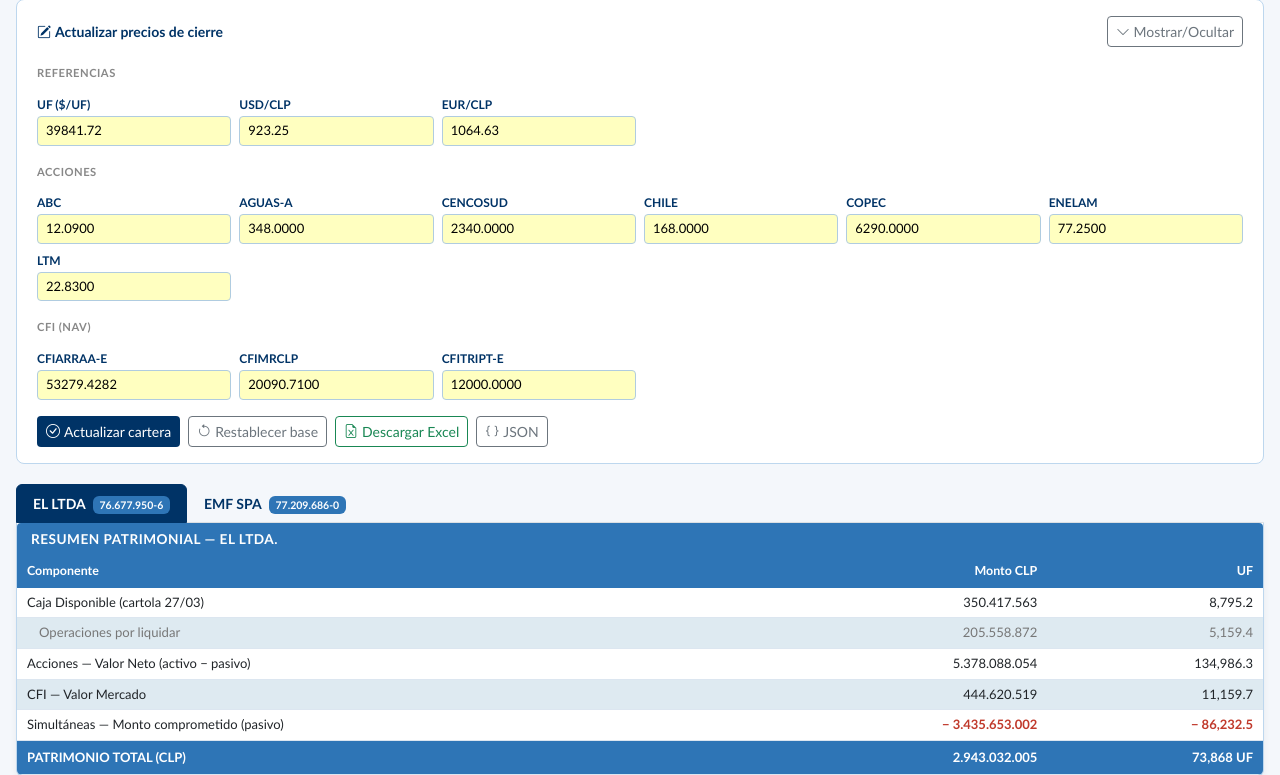
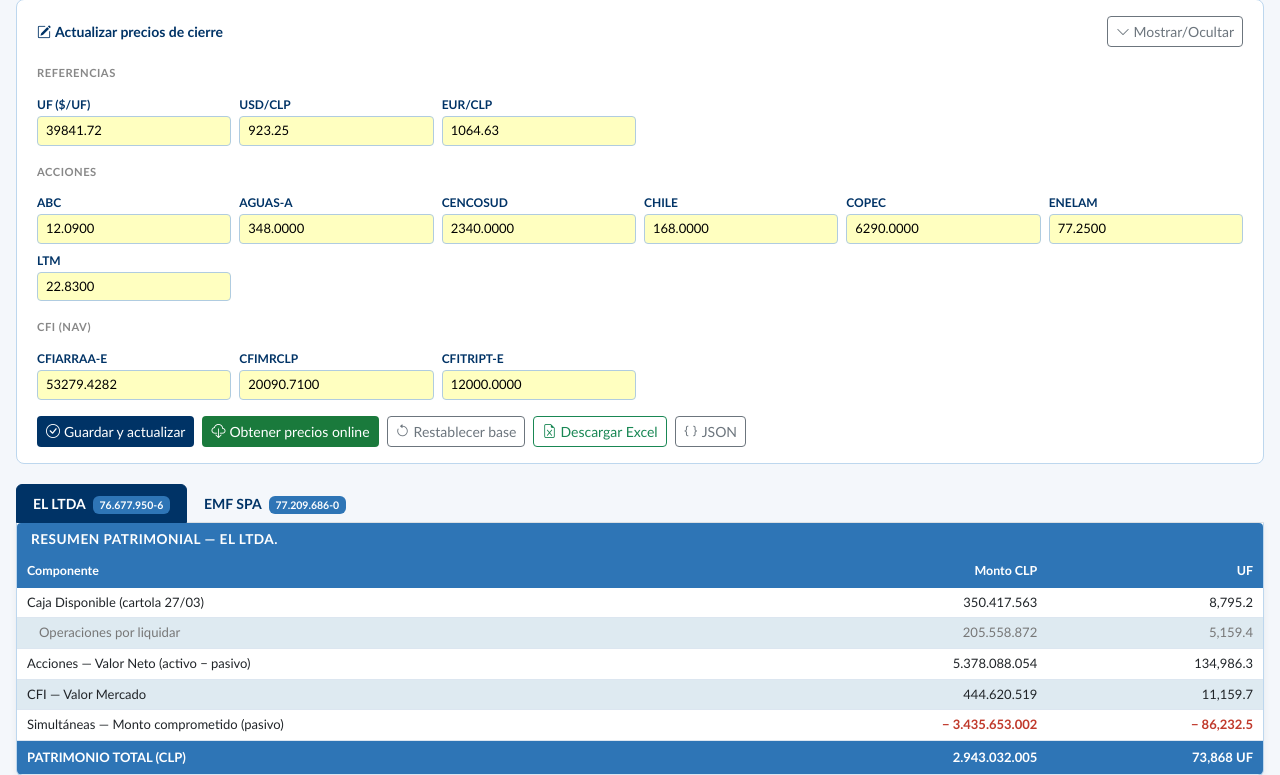
Before and after one commit to ierrazuriz/cartera-bci, a Flask app: page / in a window 1280 px wide. Shown: the part 223-998 px from the top of the page. Run offline with Flask 3, Linux system fonts and the light colour scheme.

Commit message:
Add auto price fetching via yfinance + mindicador.cl (UF)

```diff
--- a/app.py
+++ b/app.py
@@ -5,6 +5,7 @@ En Railway: gunicorn app:app
 """
 import os
 import json
+import requests as _requests
 from datetime import date
 from flask import Flask, render_template, request, redirect, url_for, send_file, jsonify
 from cartera_calc import (
@@ -147,6 +148,61 @@ def download_excel():
         return f"Error generando Excel: {e}", 500
 
 
+@app.route("/api/precios_auto")
+def precios_auto():
+    """Obtiene precios actuales via yfinance (Yahoo Finance) + mindicador.cl para UF."""
+    import yfinance as yf
+
+    precios = load_precios()
+    errores = []
+    actualizados = []
+
+    # ── Acciones y FX — yfinance ──────────────────────────────────────────
+    TICKERS_YF = {
+        "ABC":      "ABC.SN",
+        "AGUAS-A":  "AGUAS-A.SN",
+        "CENCOSUD": "CENCOSUD.SN",
+        "CHILE":    "CHILE.SN",
+        "COPEC":    "COPEC.SN",
+        "ENELAM":   "ENELAM.SN",
+        "LTM":      "LTM.SN",
+        "USD":      "USDCLP=X",
+        "EUR":      "EURCLP=X",
+    }
+    try:
+        symbols = list(TICKERS_YF.values())
+        data = yf.download(symbols, period="1d", auto_adjust=True, progress=False)
+        closes = data["Close"].iloc[-1] if not data.empty else {}
+
+        sym_to_nem = {v: k for k, v in TICKERS_YF.items()}
+        for sym, precio in closes.items():
+            nem = sym_to_nem.get(sym)
+            if nem and precio and float(precio) > 0:
+                precios[nem] = round(float(precio), 4)
+                actualizados.append(nem)
+            elif nem:
+                errores.append(f"{nem}: sin precio en Yahoo Finance")
+    except Exception as e:
+        errores.append(f"yfinance: {e}")
+
+    # ── UF — mindicador.cl ────────────────────────────────────────────────
+    try:
+        r = _requests.get("https://mindicador.cl/api/uf", timeout=8)
+        r.raise_for_status()
+        uf_val = r.json()["serie"][0]["valor"]
+        precios["UF"] = round(float(uf_val), 2)
+        actualizados.append("UF")
+    except Exception as e:
+        errores.append(f"UF (mindicador.cl): {e}")
+
+    return jsonify({
+        "precios":      precios,
+        "actualizados": actualizados,
+        "errores":      errores,
+        "manuales":     ["CFIARRAA-E", "CFIMRCLP", "CFITRIPT-E"],
+    })
+
+
 @app.route("/api/estado")
 def api_estado():
     """Endpoint JSON con el estado actual de la cartera."""
--- a/requirements.txt
+++ b/requirements.txt
@@ -1,3 +1,5 @@
 flask>=3.0
 openpyxl>=3.1.5
 gunicorn>=21.0
+requests>=2.31
+yfinance>=0.2.50
--- a/templates/index.html
+++ b/templates/index.html
@@ -96,7 +96,11 @@
 
       <div class="d-flex gap-2 mt-3 flex-wrap">
         <button type="submit" class="btn btn-sm" style="background:var(--bci-navy);color:#fff;">
-          <i class="bi bi-check-circle me-1"></i>Actualizar cartera
+          <i class="bi bi-check-circle me-1"></i>Guardar y actualizar
+        </button>
+        <button type="button" id="btnAuto" onclick="obtenerOnline()"
+          class="btn btn-sm" style="background:#1a7a3c;color:#fff;">
+          <i class="bi bi-cloud-download me-1"></i>Obtener precios online
         </button>
         <form method="post" action="/reset" style="display:inline;">
           <button type="submit" class="btn btn-sm btn-outline-secondary"
@@ -510,4 +514,39 @@
 
 </div>{# /tab-content #}
 
+<script>
+async function obtenerOnline() {
+  const btn = document.getElementById('btnAuto');
+  const orig = btn.innerHTML;
+  btn.disabled = true;
+  btn.innerHTML = '<span class="spinner-border spinner-border-sm me-1"></span>Obteniendo...';
+
+  try {
+    const r = await fetch('/api/precios_auto');
+    const data = await r.json();
+
+    // Actualiza los inputs del formulario
+    for (const [key, val] of Object.entries(data.precios)) {
+      const inp = document.querySelector(`input[name="${key}"]`);
+      if (inp) inp.value = parseFloat(val).toFixed(4);
+    }
+
+    // Feedback
+    let msg = `Actualizados: ${data.actualizados.join(', ')}`;
+    if (data.manuales && data.manuales.length)
+      msg += `\n\nActualizar manualmente (NAV fondos): ${data.manuales.join(', ')}`;
+    if (data.errores && data.errores.length)
+      msg += `\n\nAdvertencias: ${data.errores.join('; ')}`;
+
+    alert(msg);
+    // Auto-submit para guardar y recalcular
+    document.querySelector('form[action="/precios"]').submit();
+
+  } catch(e) {
+    alert('Error al obtener precios: ' + e.message);
+    btn.disabled = false;
+    btn.innerHTML = orig;
+  }
+}
+</script>
 {% endblock %}
```
